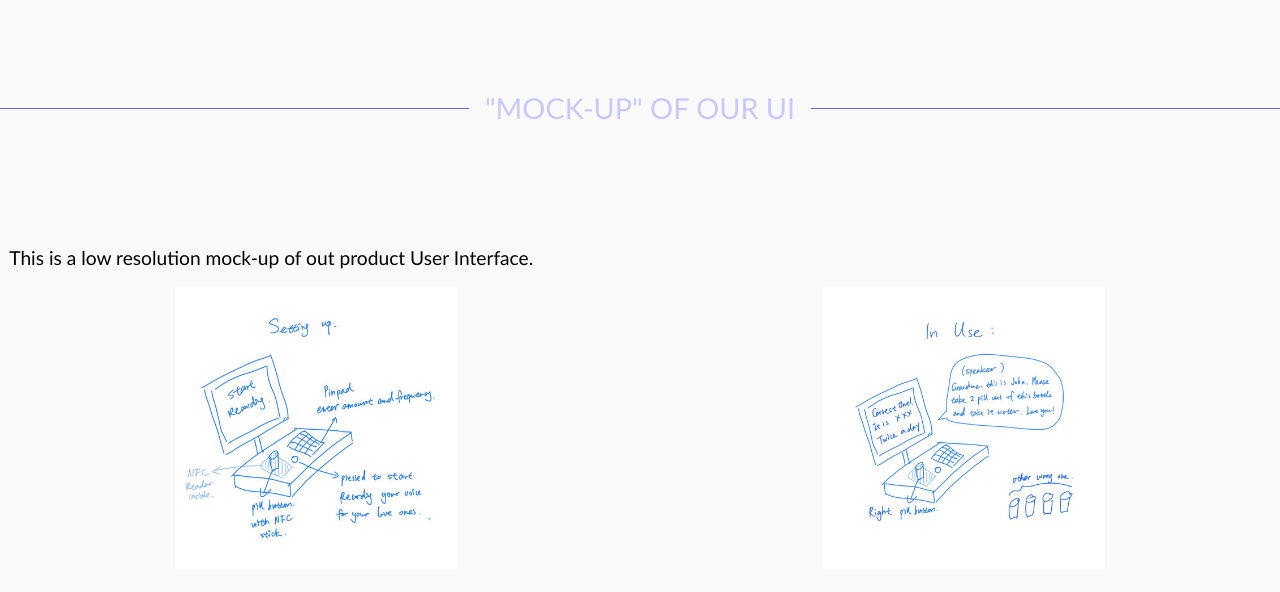
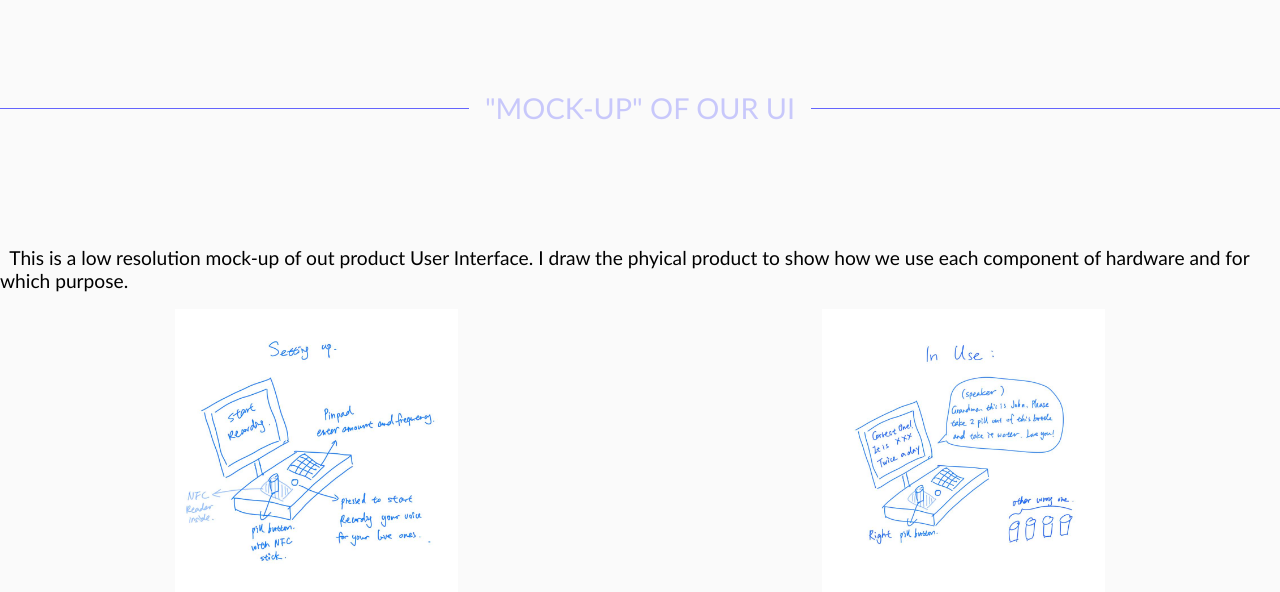
Before and after one commit to wsx2021/ECE140b_project-web, a Python web app: template web/src/templates/home.html in a window 1280 px wide. Shown: the part 947-1539 px from the top of the page. Run offline with Jinja, Linux system fonts and the light colour scheme; the template is opened without the code that fills it, so the values that code supplies are empty.

Commit message:
Update home.html

```diff
--- a/web/src/templates/home.html
+++ b/web/src/templates/home.html
@@ -80,7 +80,7 @@
 
     <div class='separator'>"Mock-Up" of Our UI</div>
     <br>
-    <div class='smaller margin'>&nbsp;&nbsp;This is a low resolution mock-up of out product User Interface.
+    <div class='smaller margin'>&nbsp;&nbsp;This is a low resolution mock-up of out product User Interface. I draw the phyical product to show how we use each component of hardware and for which purpose.
     </div>
     <div class='content-box'>
         <img src="/image/mock-set.jpg">
```
